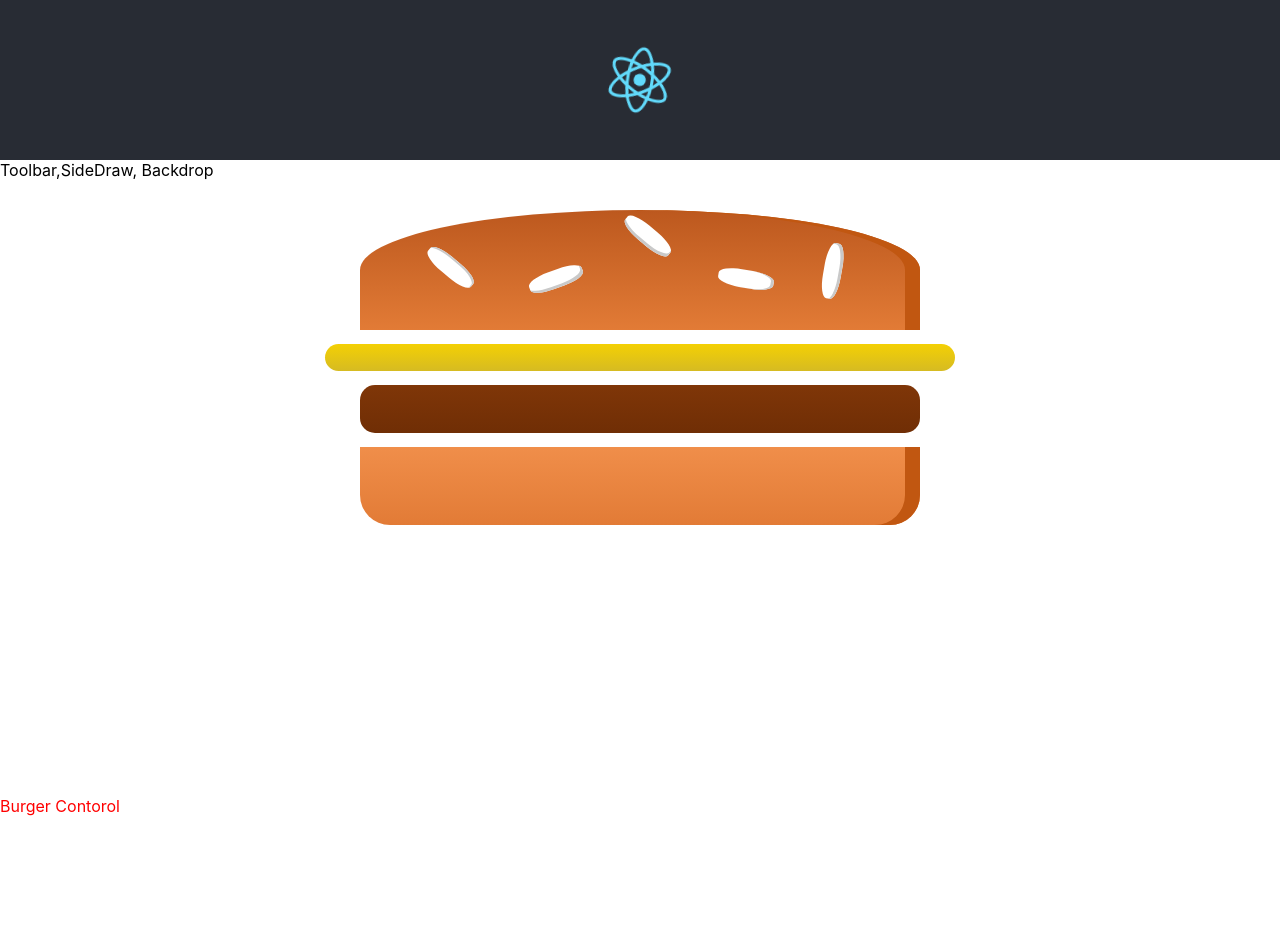
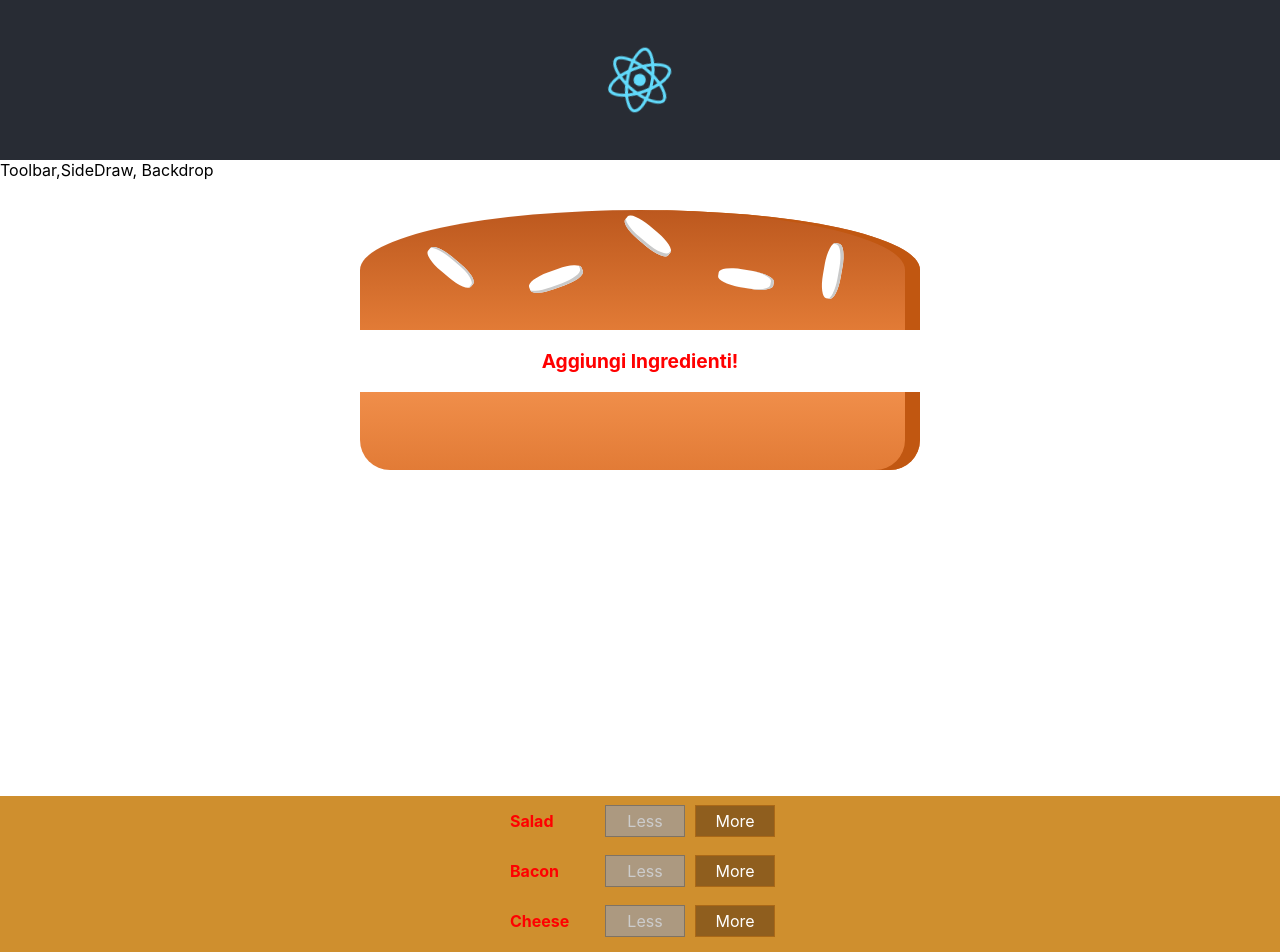
Before and after one commit to GiulioVolletti/react-burger, a React app: page / in a window 1280 px wide. Shown: the top 952 px of the page. Before the commit the page ends 816 px from the top, so only its background shows below. Built offline with nearby package versions, Linux system fonts and the light colour scheme.

Commit message:
adding commit

```diff
--- /dev/null
+++ b/src/components/Burger/BuildControls/BuildControl/BuildControl.js
@@ -0,0 +1,14 @@
+import React from 'react';
+import classes from './BuildControl.module.css'
+
+const buildContorl = (props) => (
+    <div className={classes.BuildControl}>
+        <div className={classes.Label}>
+            {props.label}
+        </div>
+        <button className={classes.Less} onClick={props.removed} disabled={props.disabled}>Less</button>
+        <button className={classes.More} onClick={props.added} >More</button>
+    </div>
+);
+
+export default buildContorl;
--- /dev/null
+++ b/src/components/Burger/BuildControls/BuildControl/BuildControl.module.css
@@ -0,0 +1,56 @@
+.BuildControl {
+    display: flex;
+    justify-content: space-between;
+    align-items: center;
+    margin: 5px 0;
+}
+
+.BuildControl button {
+    display: block;
+    font: inherit;
+    padding: 5px;
+    margin: 0 5px;
+    width: 80px;
+    border: 1px solid #AA6817;
+    cursor: pointer;
+    outline: none;
+}
+
+.BuildControl button:disabled {
+    background-color: #AC9980;
+    border: 1px solid #7E7365;
+    color: #ccc;
+    cursor: default;
+}
+
+.BuildControl button:hover:disabled {
+    background-color: #AC9980;
+    color: #ccc;
+    cursor: not-allowed;
+}
+
+.Label {
+    padding: 10px;
+    font-weight: bold;
+    width: 80px;
+}
+
+.BuildControl .Less {
+    background-color: #D39952;
+    color: white;
+}
+
+.BuildControl .More {
+    background-color: #8F5E1E;
+    color: white;
+}
+
+.BuildControl .Less:hover, .BuildControl .Less:active {
+    background-color: #DAA972;
+    color: white;
+}
+
+.BuildControl .More:hover,.BuildControl .More:active {
+    background-color: #99703F;
+    color: white;
+}
--- /dev/null
+++ b/src/components/Burger/BuildControls/BuildControls.js
@@ -0,0 +1,29 @@
+import React from 'react';
+
+import classes from './BuildControls.module.css'
+import BuildControl from './BuildControl/BuildControl'
+
+const controls = [
+    {label: 'Salad', type:'salad'},
+    {label: 'Bacon', type:'bacon'},
+    {label: 'Cheese', type:'cheese'},
+    {label: 'Meat', type:'meat'},
+];
+
+const buildControls = (props) => (
+    <div className={classes.BuildControls}>
+        { controls.map(element =>(
+            <BuildControl
+                key={element.label}
+                label={element.label}
+               // type={element.type}
+                added={()=> props.ingredientAdded(element.type)}
+                removed={()=> props.ingredientRemoved(element.type)}
+                disabled={props.disable[element.type]}
+            />
+        ))}
+    </div>
+);
+
+
+export default buildControls
--- /dev/null
+++ b/src/components/Burger/BuildControls/BuildControls.module.css
@@ -0,0 +1,10 @@
+.BuildControls {
+    width: 100%;
+    background-color: #CF8F2E;
+    display: flex;
+    flex-flow: column;
+    align-items: center;
+    margin: auto;
+    padding: 10ox 0;
+    box-shadow:  0 2px 1ox #ccc;
+}
--- a/src/components/Burger/Burger.js
+++ b/src/components/Burger/Burger.js
@@ -1,14 +1,31 @@
+import { object } from 'prop-types'
 import React from 'react'
 
 import classes from './Burger.module.css'
 import BurgerIngerdient from './BurgerIngredient/BurgerIngredient'
 
 const burger = (props) => {
+    //transform in array
+    let transofrmedIngredients= Object.keys(props.ingredients)
+        .map(igKey => {
+            return [...Array(props.ingredients[igKey])].map((_, i) => {
+              return  <BurgerIngerdient key={igKey + i} type={igKey} />
+            } );
+        })
+            .reduce( (arr,el) => {
+                return arr.concat(el)
+            },[]
+    );
+
+    if (transofrmedIngredients.length === 0) {
+
+        transofrmedIngredients = <p>Aggiungi Ingredienti!</p>;
+    }
+
     return(
         <div className={classes.Burger}>
             <BurgerIngerdient type="bread-top" />
-            <BurgerIngerdient type="cheese" />
-            <BurgerIngerdient type="meat" />
+            {transofrmedIngredients}
             <BurgerIngerdient type="bread-bottom" />
         </div>
     );
--- a/src/containers/BurgerBuilder/BurgerBuilder.js
+++ b/src/containers/BurgerBuilder/BurgerBuilder.js
@@ -1,17 +1,77 @@
 import React, { Component }  from 'react';
 
 import Aux from '../../hoc/Auxiliary';
-import Burger from '../../components/Burger/Burger'
+import Burger from '../../components/Burger/Burger';
+import BurgeConrols from '../../components/Burger/BuildControls/BuildControls';
+
+const INGREDIENT_PRICE = {
+    salad:0.2,
+    cheese:0.5,
+    meat: 1.3,
+    meat: 2,
+}
 
 class BurgerBuilder extends Component {
+    /*constructor(props){
+       super(props) ;
+       this.state = {...}
+    }*/
+    state = {
+        ingredients : {
+            salad: 0,
+            bacon: 0,
+            cheese: 0,
+            meat: 0,
+        },
+        totalPrice: 4,
+    }
+
+    addIngredientHandler =(type)=>{
+        const oldCount = this.state.ingredients[type];
+        const updatedCount = oldCount + 1;
+        const updatedIngredients = {
+            ...this.state.ingredients
+        }
+        updatedIngredients[type] = updatedCount;
+        const priceAddition = INGREDIENT_PRICE[type];
+        const oldPrice = this.setState.totalPrice;
+        const newPrice = oldPrice + priceAddition;
+        this.setState({totalPrice: newPrice, ingredients:updatedIngredients});
+
+    };
+
+    removeIngredientHandler =(type)=>{
+        const oldCount = this.state.ingredients[type];
+        if (oldCount <= 0) {
+            return
+        }
+        const updatedCount = oldCount - 1;
+        const updatedIngredients = {
+            ...this.state.ingredients
+        }
+        updatedIngredients[type] = updatedCount;
+        const priceDedaction = INGREDIENT_PRICE[type];
+        const oldPrice = this.setState.totalPrice;
+        const newPrice = oldPrice - priceDedaction;
+        this.setState({totalPrice: newPrice, ingredients:updatedIngredients});
+
+    };
     render(){
+        const disableInfo = {
+            ...this.state.ingredients
+        }
+        for (let  key in disableInfo) {
+            disableInfo[key] = disableInfo[key] <= 0
+
+        }
         return (
             <Aux>
-                <Burger />
-
-                <div>
-                    Burger Contorol
-                </div>
+                <Burger ingredients={this.state.ingredients} />
+                <BurgeConrols
+                    ingredientRemoved={this.removeIngredientHandler}
+                    ingredientAdded={this.addIngredientHandler}
+                    disable={disableInfo}
+                />
             </Aux>
         );
     }
```
